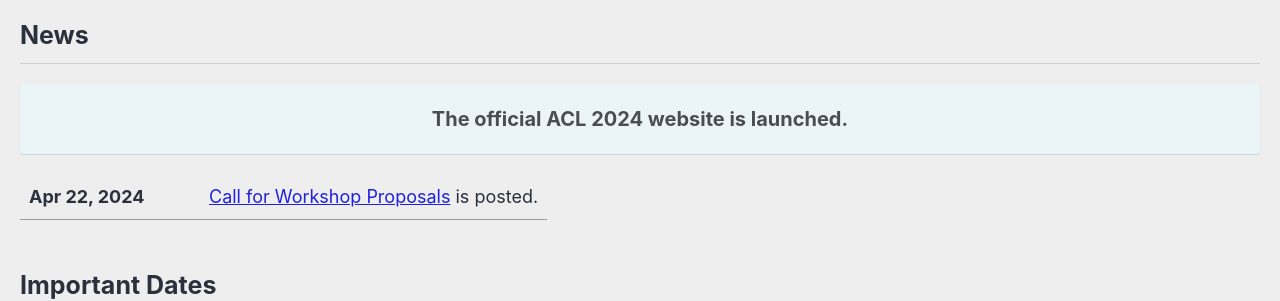
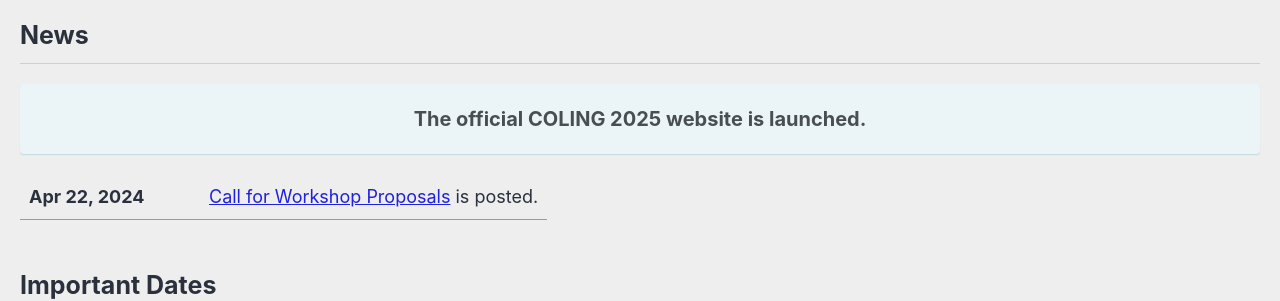
Before and after one commit to hasaniqbal777/coling-2025, a Jekyll site: the page built from _pages/home.md, in a window 1280 px wide. Shown: the part 613-914 px from the top of the page. Built offline with Jekyll 4.4.1, drawn with Linux system fonts in a browser that asks for light colours; cached includes are drawn as plain includes; nearby versions of some CDN libraries.

Commit message:
Fixed launched tag line

```diff
--- a/_pages/home.md
+++ b/_pages/home.md
@@ -15,7 +15,7 @@ More information will be announced soon.
 
 ## News
 
-**The official ACL 2024 website is launched.**
+**The official COLING 2025 website is launched.**
 {: .text-center .notice--info}
 
 <style>
```
